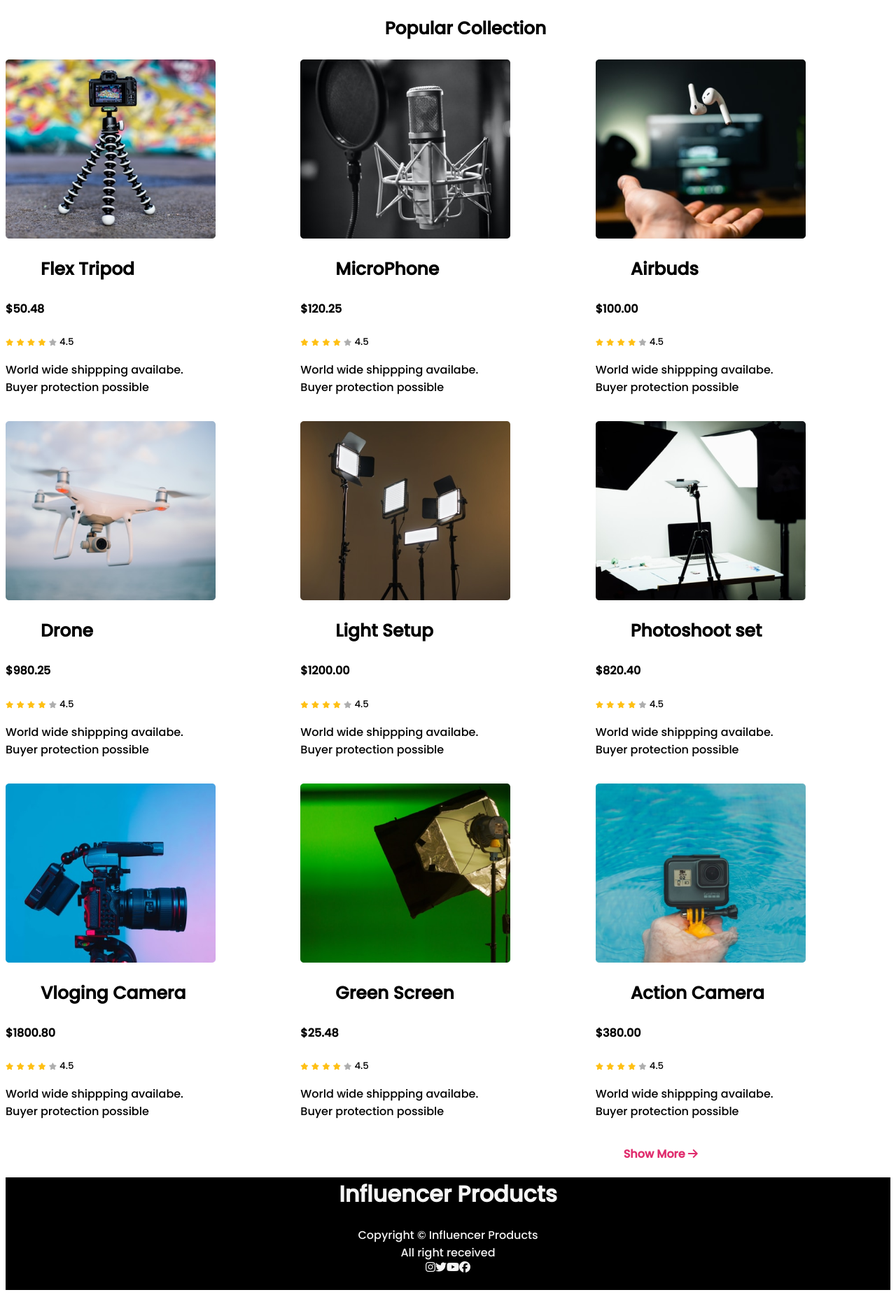
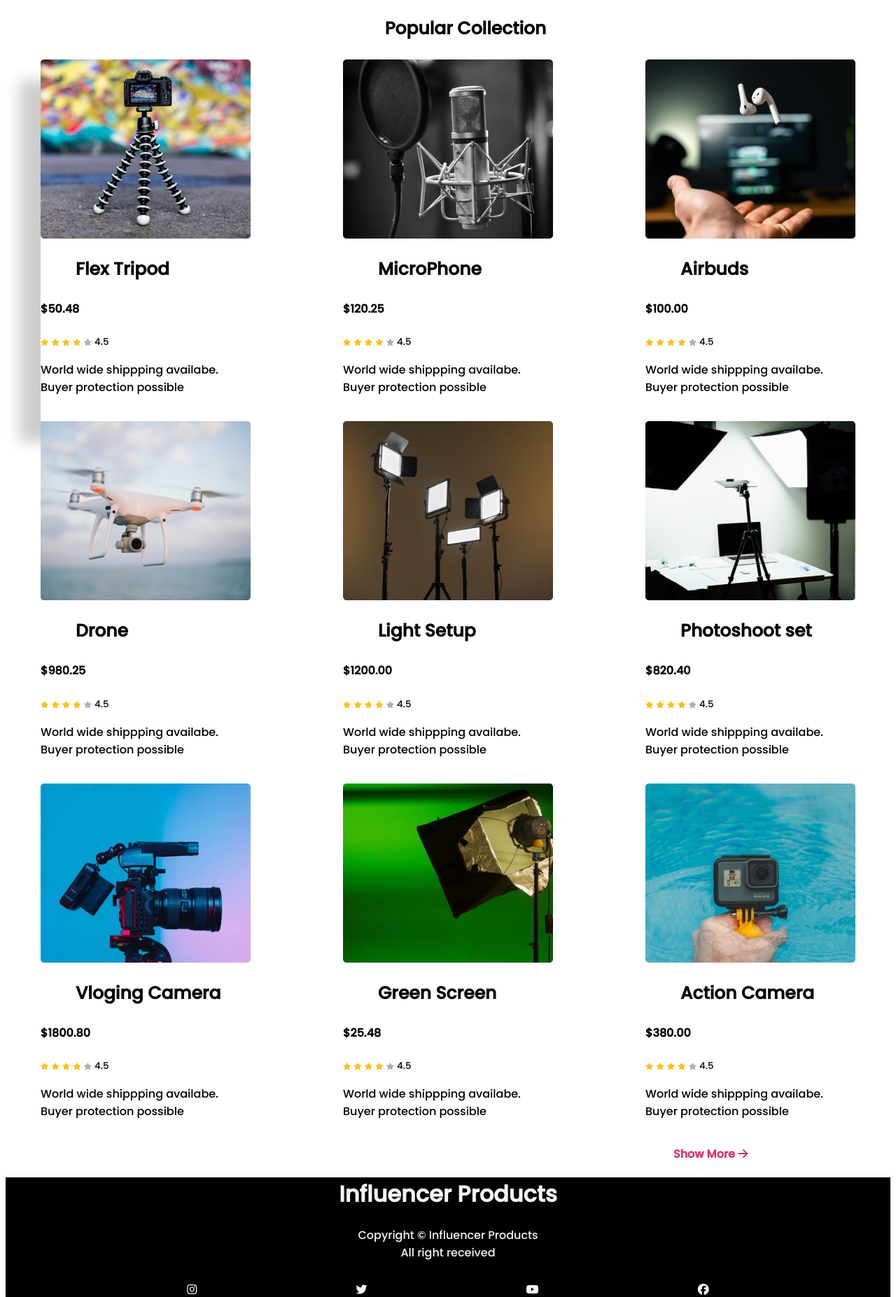
Before and after one commit to Abid360/influencer-gears, a plain HTML site: page index.html in a window 1280 px wide. Shown: the part 528-2382 px from the top of the page at 70% size. Drawn offline with Linux system fonts and the light colour scheme.

Commit message:
hotasha again

```diff
--- a/Styles/style.css
+++ b/Styles/style.css
@@ -48,7 +48,13 @@ p {
 }
 
 /* Top product cataegory */
-
+.container {
+  background-color: #aaaaaa;
+  width: 1047px;
+  padding: 30px;
+  margin-top: 20px;
+  border-radius: 5px;
+}
 .Middle-heading {
   text-align: center;
 }
@@ -56,6 +62,8 @@ p {
   display: grid;
   grid-template-columns: repeat(3, 1fr);
   grid-template-rows: 1fr 1fr;
+  grid-column-gap: 2rem;
+  justify-items: center;
 }
 .product .product-img {
   width: 300px;
@@ -80,7 +88,9 @@ p {
   font-weight: 800;
   border-radius: 15px;
 }
-
+.shadow {
+  box-shadow: -30px 30px 20px rgba(0, 0, 0, 0.2);
+}
 /* Footer */
 
 footer {
@@ -91,7 +101,8 @@ footer {
 }
 .footer-icon {
   display: flex;
-  justify-content: center;
+  justify-content: space-evenly;
+  padding: 2rem;
 }
 
 @media (max-width: 688px) {
--- a/index.html
+++ b/index.html
@@ -44,7 +44,7 @@
       <section class="Container">
         <h3 class="Middle-heading">Popular Collection</h3>
         <div class="Products players">
-          <div class="product ">
+          <div class="product shadow">
             <div class="product-img">
               <img src="images/tripod.png" alt="" />
             </div>
```
Also changed, not shown: images/Insta360-Go-2.jpg (added).
